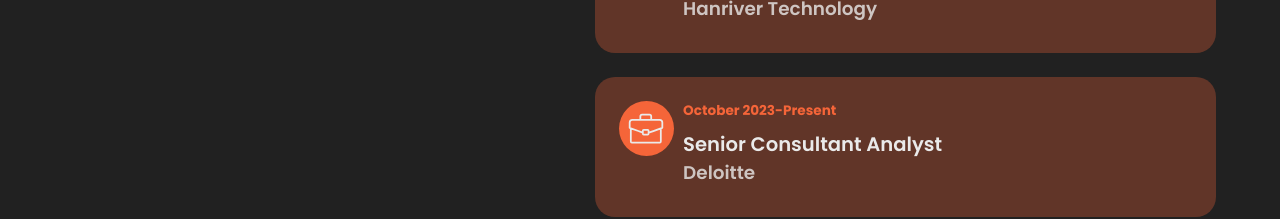
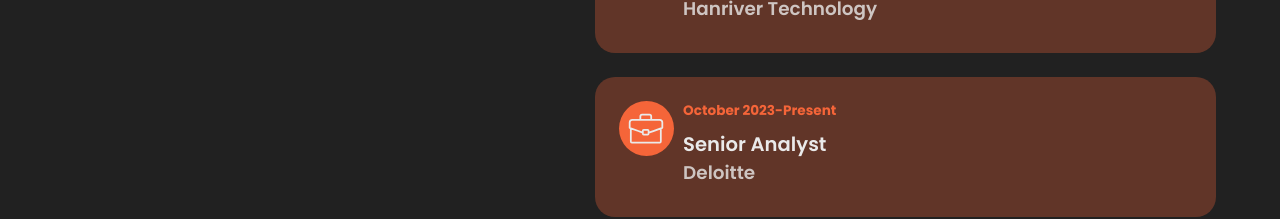
Before and after one commit to sipundhal/smrutiranjan-portfolio, a React (Create React App) app: page / in a window 1280 px wide. Shown: the part 4100-4319 px from the top of the page. Built offline with nearby package versions, Linux system fonts and the light colour scheme; a web font is replaced by a local one.

Commit message:
Update experienceData.js

```diff
--- a/src/data/experienceData.js
+++ b/src/data/experienceData.js
@@ -52,7 +52,7 @@
   {
     id: 8,
     company: "Deloitte",
-    jobtitle: "Senior Consultant Analyst",
+    jobtitle: "Senior Analyst",
     startYear: "October 2023",
     endYear: "Present",
   },
```
